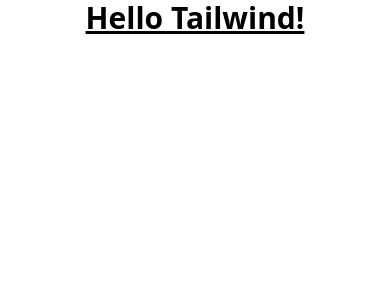
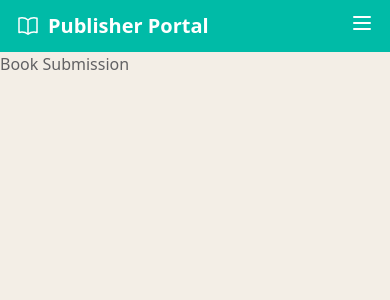
Before and after one commit to LoopLitSync/PublisherPortalFrontend, a React (Vite) app: page /book-submission in a window 390 px wide. Shown: the top 300 px of the page. Built offline with nearby package versions, Linux system fonts and the light colour scheme.

Commit message:
FEAT: add routing and basic navbar

```diff
--- a/src/App.css
+++ b/src/App.css
@@ -1,4 +1,5 @@
 @import "tailwindcss";
+
 
 /*
 #root {
--- a/src/App.tsx
+++ b/src/App.tsx
@@ -1,11 +1,22 @@
 import './App.css';
+import React from 'react';
+import { BrowserRouter as Router, Route, Routes } from 'react-router-dom';
+import BookSubmission from './pages/BookSubmission';
+import PublisherDashboard from './pages/PublisherDashboard';
+import PublisherProfile from './pages/PublisherProfile';
+import Navbar from './components/Navbar';
 
 function App() {
   return (
     <>
-      <h1 className="text-3xl font-bold underline text-center">
-          Hello Tailwind!
-        </h1>
+      <Router>
+        <Navbar />
+        <Routes>
+          <Route path="/book-submission" element={<BookSubmission />} />
+          <Route path="/publisher-dashboard" element={<PublisherDashboard />} />
+          <Route path="/publisher-profile" element={<PublisherProfile />} />
+        </Routes>
+      </Router>
     </>
   );
 }
--- /dev/null
+++ b/src/components/Navbar.tsx
@@ -0,0 +1,73 @@
+import React, { useState } from 'react';
+import { NavLink } from 'react-router-dom';
+
+const Navbar: React.FC = () => {
+    const [isMenuOpen, setIsMenuOpen] = useState(false);
+    const getNavLinkClasses = (isActive: boolean) =>
+        `px-4 py-5 ${isActive ? "bg-darkgreen text-white" : "text-white hover:bg-neturalgreen"}`;
+
+
+    return (
+        <nav className="bg-teal-500 relative">
+            <div className="min-h-13 px-4 flex justify-between items-center">
+                {/* Logo */}
+                <div className="text-white font-bold text-xl">
+                    <NavLink to="/" className="flex items-center space-x-2">
+                        <svg xmlns="http://www.w3.org/2000/svg" fill="none" viewBox="0 0 24 24" stroke-width="1.5" stroke="currentColor" className="size-6"><path stroke-linecap="round" stroke-linejoin="round" d="M12 6.042A8.967 8.967 0 0 0 6 3.75c-1.052 0-2.062.18-3 .512v14.25A8.987 8.987 0 0 1 6 18c2.305 0 4.408.867 6 2.292m0-14.25a8.966 8.966 0 0 1 6-2.292c1.052 0 2.062.18 3 .512v14.25A8.987 8.987 0 0 0 18 18a8.967 8.967 0 0 0-6 2.292m0-14.25v14.25" /></svg>
+                        <span>Publisher Portal</span>
+                    </NavLink>
+                </div>
+
+                <div className="hidden md:flex">
+                    <NavLink to="/book-submission" className={({ isActive }) => getNavLinkClasses(isActive)}>
+                        Book Submission
+                    </NavLink>
+                    <NavLink to="/publisher-dashboard" className={({ isActive }) => getNavLinkClasses(isActive)}>
+                        Publisher Dashboard
+                    </NavLink>
+                    <NavLink to="/publisher-profile" className={({ isActive }) => getNavLinkClasses(isActive)}>
+                        Publisher Profile
+                    </NavLink>
+                </div>
+
+                <div className="md:hidden">
+                    <button
+                        onClick={() => setIsMenuOpen(!isMenuOpen)}
+                        className="text-white"
+                    >
+                        <svg
+                            className="w-6 h-6"
+                            fill="none"
+                            stroke="currentColor"
+                            viewBox="0 0 24 24"
+                            xmlns="http://www.w3.org/2000/svg"
+                        >
+                            <path
+                                strokeLinecap="round"
+                                strokeLinejoin="round"
+                                strokeWidth="2"
+                                d="M4 6h16M4 12h16M4 18h16"
+                            ></path>
+                        </svg>
+                    </button>
+                </div>
+            </div>
+
+            {isMenuOpen && (
+                <div className="md:hidden absolute top-full right-3 bg-alabaster shadow shadow-grey-400 rounded-lg p-4 md:p-0 mt-2 flex flex-col space-y-1 z-10">
+                    <NavLink to="/book-submission" className="px-3 py-1 text-dimgrey hover:bg-seagreen hover:text-white md:p-0">
+                        Book Submission
+                    </NavLink>
+                    <NavLink to="/publisher-dashboard" className="px-3 py-1 text-dimgrey hover:bg-seagreen hover:text-white md:p-0">
+                        Publisher Dashboard
+                    </NavLink>
+                    <NavLink to="/publisher-profile" className="px-3 py-1 text-dimgrey hover:bg-seagreen hover:text-white md:p-0">
+                        Publisher Profile
+                    </NavLink>
+                </div>
+            )}
+        </nav>
+    );
+};
+
+export default Navbar;
--- a/src/index.css
+++ b/src/index.css
@@ -1,5 +1,23 @@
 @import "tailwindcss";
 
+@theme {
+  --color-seagreen: #1FA7A5;
+  --color-neturalgreen: #1e8886;
+  --color-darkgreen: #0A7270;
+  --color-dimgrey: #616163;
+  --color-alabaster: #F3EEE6;
+  --color-lightcoral: #EF767A;
+  --color-slateblue: #8075FF;
+}
+
+:root {
+  @apply bg-alabaster text-dimgrey;
+}
+
+/*
+:root{
+  background-color: #F3EEE6;
+} */
 /*
 :root {
   font-family: system-ui, Avenir, Helvetica, Arial, sans-serif;
--- /dev/null
+++ b/src/pages/BookSubmission.tsx
@@ -0,0 +1,11 @@
+import React from 'react';
+
+const BookSubmission: React.FC = () => {
+    return (
+        <div>
+            <h1>Book Submission</h1>
+        </div>
+    );
+};
+
+export default BookSubmission;
--- /dev/null
+++ b/src/pages/PublisherDashboard.tsx
@@ -0,0 +1,11 @@
+import React from 'react';
+
+const PublisherDashboard: React.FC = () => {
+    return (
+        <div>
+            <h1>Publisher Dashboard</h1>
+        </div>
+    );
+};
+
+export default PublisherDashboard;
--- /dev/null
+++ b/src/pages/PublisherProfile.tsx
@@ -0,0 +1,11 @@
+import React from 'react';
+
+const PublisherProfile: React.FC = () => {
+    return (
+        <div>
+            <h1>Publisher Profile</h1>
+        </div>
+    );
+};
+
+export default PublisherProfile;
```
